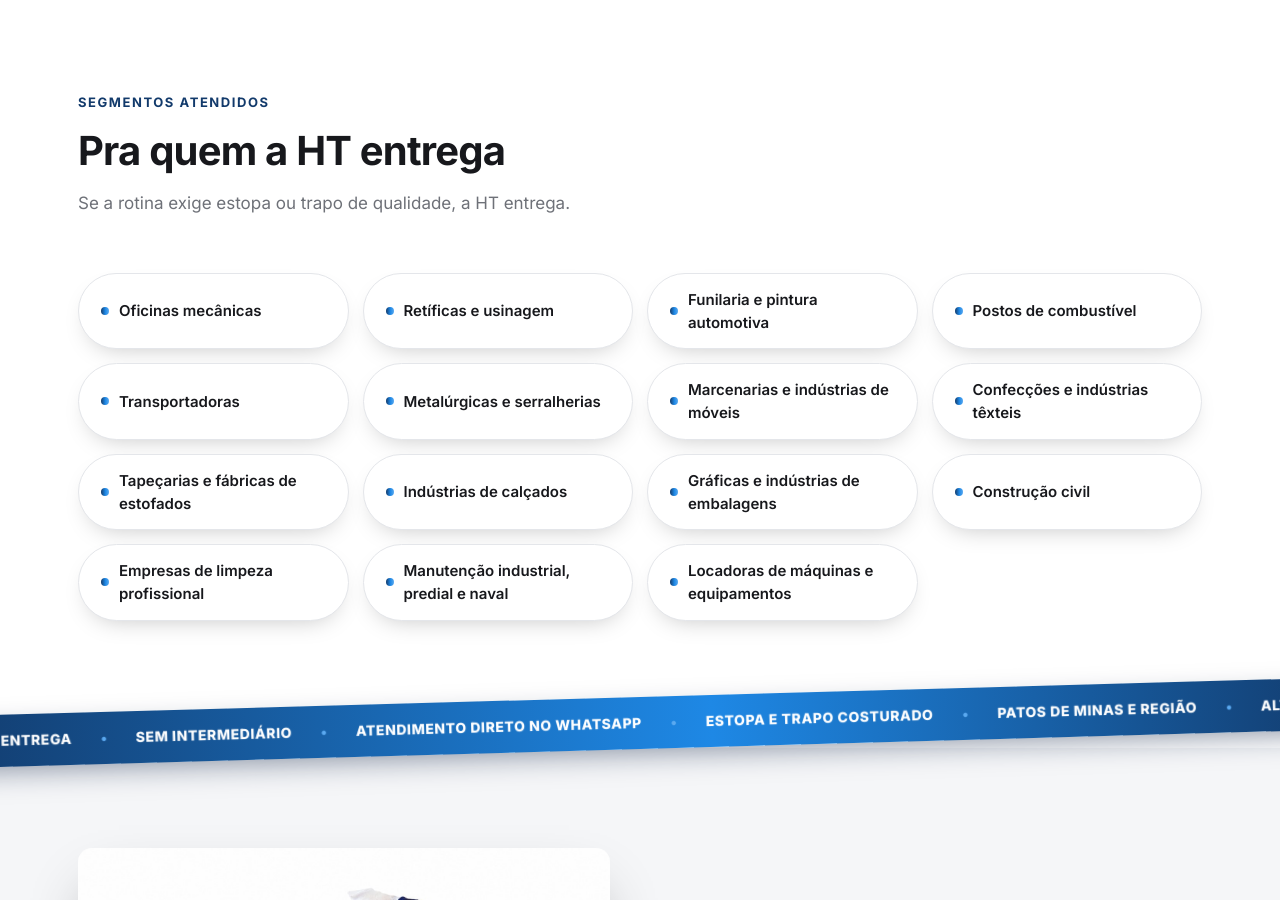
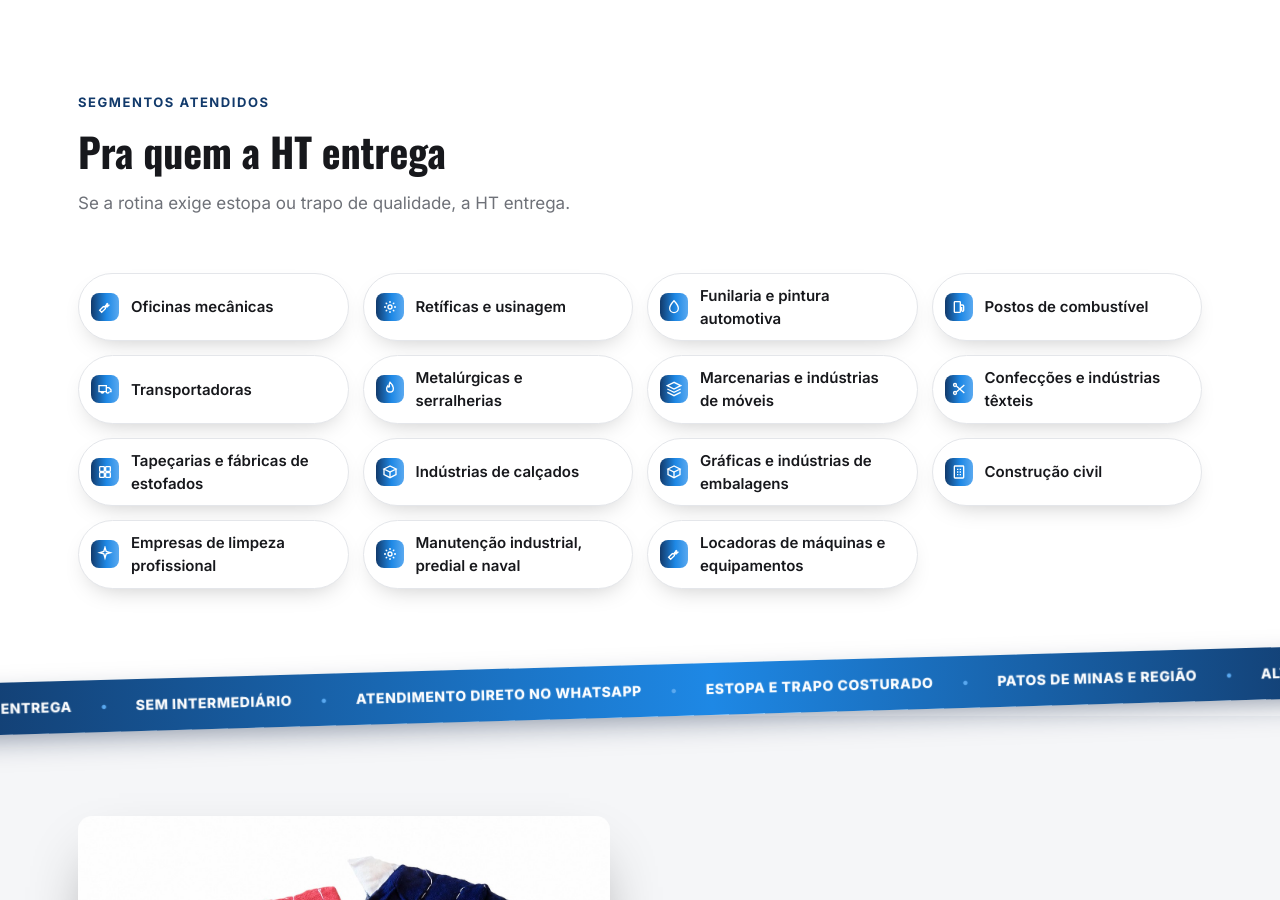
Before and after one commit to gdigitalag-design/ht-estopas-site, a plain HTML site: page index.html in a window 1280 px wide. Shown: the part 1900-2800 px from the top of the page. Drawn offline with nearby package versions, Linux system fonts and the light colour scheme.

Commit message:
Melhorias de design: hierarquia de cor, tipografia e icones
- Novo botao btn-brand (azul da marca) para CTAs de navegacao, reservando o verde so para acoes diretas de WhatsApp
- Adiciona Oswald como fonte de titulos (h1/h2), mantendo Inter no corpo
- Substitui os pontos da lista de segmentos por icones tematicos (28px, fundo em gradiente azul)
- Padroniza os contatos do Thiago/Henrique como botoes pill de WhatsApp, consistente com o resto do site

```diff
--- a/assets/css/style.css
+++ b/assets/css/style.css
@@ -14,6 +14,7 @@
   --gradient-dark: linear-gradient(160deg, #101116 0%, #17181C 45%, #12213b 100%);
 
   --font: "Inter", "Segoe UI", Arial, Helvetica, sans-serif;
+  --font-heading: "Oswald", "Inter", "Segoe UI", Arial, Helvetica, sans-serif;
 
   --container: 1180px;
   --radius: 14px;
@@ -43,6 +44,7 @@
 a { color: inherit; text-decoration: none; }
 ul { list-style: none; margin: 0; padding: 0; }
 h1, h2, h3, h4 { margin: 0; line-height: 1.15; letter-spacing: -0.02em; }
+h1, h2 { font-family: var(--font-heading); letter-spacing: -0.005em; }
 p { margin: 0; }
 
 .container {
@@ -92,6 +94,12 @@
   color: #fff;
 }
 .btn-dark:hover { transform: translateY(-2px); background: #000; }
+.btn-brand {
+  background: var(--gradient-swoosh);
+  color: #fff;
+  box-shadow: 0 14px 30px -10px rgba(30,136,229,.45);
+}
+.btn-brand:hover { transform: translateY(-2px); box-shadow: 0 18px 36px -10px rgba(30,136,229,.55); }
 .btn svg { width: 18px; height: 18px; flex: none; }
 
 /* ===== Header ===== */
@@ -359,8 +367,8 @@
 .segmento-chip {
   display: flex;
   align-items: center;
-  gap: 10px;
-  padding: 14px 22px;
+  gap: 12px;
+  padding: 10px 20px 10px 12px;
   border-radius: 999px;
   background: var(--branco);
   border: 1px solid #E4E6EA;
@@ -368,11 +376,14 @@
   font-size: 15px;
   box-shadow: var(--shadow-sm);
 }
-.segmento-chip .dot { flex: none; }
-.segmento-chip .dot {
-  width: 8px; height: 8px; border-radius: 50%;
+.chip-icon {
+  flex: none;
+  width: 28px; height: 28px;
+  border-radius: 8px;
   background: var(--gradient-swoosh);
+  display: flex; align-items: center; justify-content: center;
 }
+.chip-icon svg { width: 16px; height: 16px; stroke: #fff; }
 
 .section-divider {
   display: block;
@@ -541,7 +552,21 @@
 }
 .people-card h4 { font-size: 18px; margin-bottom: 4px; }
 .people-card p { color: var(--chumbo); font-size: 14.5px; }
-.people-card a { color: var(--azul-ht); font-weight: 700; font-size: 14.5px; }
+.people-card-cta {
+  display: inline-flex;
+  align-items: center;
+  gap: 8px;
+  padding: 10px 18px;
+  border-radius: 999px;
+  background: linear-gradient(90deg, #1DA851 0%, #25D366 100%);
+  color: #fff;
+  font-weight: 700;
+  font-size: 14.5px;
+  box-shadow: 0 10px 22px -10px rgba(37,211,102,.55);
+  transition: transform .2s ease, box-shadow .2s ease;
+}
+.people-card-cta:hover { transform: translateY(-2px); box-shadow: 0 14px 26px -10px rgba(37,211,102,.65); }
+.people-card-cta svg { width: 16px; height: 16px; flex: none; }
 
 .values-strip {
   display: grid;
--- a/index.html
+++ b/index.html
@@ -8,7 +8,7 @@
 <link rel="icon" type="image/svg+xml" href="assets/img/logo.svg">
 <link rel="preconnect" href="https://fonts.googleapis.com">
 <link rel="preconnect" href="https://fonts.gstatic.com" crossorigin>
-<link href="https://fonts.googleapis.com/css2?family=Inter:wght@400;500;600;700;800;900&display=swap" rel="stylesheet">
+<link href="https://fonts.googleapis.com/css2?family=Inter:wght@400;500;600;700;800;900&family=Oswald:wght@500;600;700&display=swap" rel="stylesheet">
 <link rel="stylesheet" href="assets/css/style.css">
 </head>
 <body>
@@ -126,21 +126,21 @@
       <p>Se a rotina exige estopa ou trapo de qualidade, a HT entrega.</p>
     </div>
     <div class="segmentos-list">
-      <span class="segmento-chip"><span class="dot"></span> Oficinas mecânicas</span>
-      <span class="segmento-chip"><span class="dot"></span> Retíficas e usinagem</span>
-      <span class="segmento-chip"><span class="dot"></span> Funilaria e pintura automotiva</span>
-      <span class="segmento-chip"><span class="dot"></span> Postos de combustível</span>
-      <span class="segmento-chip"><span class="dot"></span> Transportadoras</span>
-      <span class="segmento-chip"><span class="dot"></span> Metalúrgicas e serralherias</span>
-      <span class="segmento-chip"><span class="dot"></span> Marcenarias e indústrias de móveis</span>
-      <span class="segmento-chip"><span class="dot"></span> Confecções e indústrias têxteis</span>
-      <span class="segmento-chip"><span class="dot"></span> Tapeçarias e fábricas de estofados</span>
-      <span class="segmento-chip"><span class="dot"></span> Indústrias de calçados</span>
-      <span class="segmento-chip"><span class="dot"></span> Gráficas e indústrias de embalagens</span>
-      <span class="segmento-chip"><span class="dot"></span> Construção civil</span>
-      <span class="segmento-chip"><span class="dot"></span> Empresas de limpeza profissional</span>
-      <span class="segmento-chip"><span class="dot"></span> Manutenção industrial, predial e naval</span>
-      <span class="segmento-chip"><span class="dot"></span> Locadoras de máquinas e equipamentos</span>
+      <span class="segmento-chip"><span class="chip-icon"><svg viewBox="0 0 24 24" fill="none" stroke="currentColor" stroke-width="2"><path d="M14.7 6.3a4 4 0 0 1-5.1 5.1L4 17l3 3 5.6-5.6a4 4 0 0 1 5.1-5.1l-2.8 2.8-2.1-2.1 2.9-2.8z"/></svg></span> Oficinas mecânicas</span>
+      <span class="segmento-chip"><span class="chip-icon"><svg viewBox="0 0 24 24" fill="none" stroke="currentColor" stroke-width="2"><circle cx="12" cy="12" r="3"/><path d="M12 3v3M12 18v3M21 12h-3M6 12H3M18.4 5.6l-2.1 2.1M7.7 16.3l-2.1 2.1M18.4 18.4l-2.1-2.1M7.7 7.7 5.6 5.6"/></svg></span> Retíficas e usinagem</span>
+      <span class="segmento-chip"><span class="chip-icon"><svg viewBox="0 0 24 24" fill="none" stroke="currentColor" stroke-width="2"><path d="M12 2.5s6.5 6.7 6.5 11.5a6.5 6.5 0 1 1-13 0C5.5 9.2 12 2.5 12 2.5Z"/></svg></span> Funilaria e pintura automotiva</span>
+      <span class="segmento-chip"><span class="chip-icon"><svg viewBox="0 0 24 24" fill="none" stroke="currentColor" stroke-width="2"><rect x="5" y="4" width="9" height="16" rx="1"/><path d="M14 9h3a2 2 0 0 1 2 2v6a1.5 1.5 0 0 1-3 0v-4h-2"/></svg></span> Postos de combustível</span>
+      <span class="segmento-chip"><span class="chip-icon"><svg viewBox="0 0 24 24" fill="none" stroke="currentColor" stroke-width="2"><path d="M3 7h11v9H3zM14 10h4l3 3v3h-2M14 16a2 2 0 1 0 4 0M6 16a2 2 0 1 0 4 0"/></svg></span> Transportadoras</span>
+      <span class="segmento-chip"><span class="chip-icon"><svg viewBox="0 0 24 24" fill="none" stroke="currentColor" stroke-width="2"><path d="M12 2s5 4.5 5 9.5a5 5 0 0 1-10 0c0-1.7.8-3 1.6-4.1.3 1 .9 1.6 1.6 1.6.9 0 1.3-1 .8-2C10.4 5 12 2 12 2Z"/></svg></span> Metalúrgicas e serralherias</span>
+      <span class="segmento-chip"><span class="chip-icon"><svg viewBox="0 0 24 24" fill="none" stroke="currentColor" stroke-width="2"><path d="M12 2 2 7l10 5 10-5-10-5Z"/><path d="M2 12l10 5 10-5"/><path d="M2 17l10 5 10-5"/></svg></span> Marcenarias e indústrias de móveis</span>
+      <span class="segmento-chip"><span class="chip-icon"><svg viewBox="0 0 24 24" fill="none" stroke="currentColor" stroke-width="2"><circle cx="6" cy="6" r="2.2"/><circle cx="6" cy="18" r="2.2"/><path d="M8 7.5 20 18M8 16.5 20 6"/></svg></span> Confecções e indústrias têxteis</span>
+      <span class="segmento-chip"><span class="chip-icon"><svg viewBox="0 0 24 24" fill="none" stroke="currentColor" stroke-width="2"><rect x="4" y="4" width="7" height="7" rx="1"/><rect x="13" y="4" width="7" height="7" rx="1"/><rect x="4" y="13" width="7" height="7" rx="1"/><rect x="13" y="13" width="7" height="7" rx="1"/></svg></span> Tapeçarias e fábricas de estofados</span>
+      <span class="segmento-chip"><span class="chip-icon"><svg viewBox="0 0 24 24" fill="none" stroke="currentColor" stroke-width="2"><path d="M12 3 3 7.5 12 12l9-4.5L12 3Z"/><path d="M3 7.5V16l9 4.5 9-4.5V7.5"/><path d="M12 12v8.5"/></svg></span> Indústrias de calçados</span>
+      <span class="segmento-chip"><span class="chip-icon"><svg viewBox="0 0 24 24" fill="none" stroke="currentColor" stroke-width="2"><path d="M12 3 3 7.5 12 12l9-4.5L12 3Z"/><path d="M3 7.5V16l9 4.5 9-4.5V7.5"/><path d="M12 12v8.5"/></svg></span> Gráficas e indústrias de embalagens</span>
+      <span class="segmento-chip"><span class="chip-icon"><svg viewBox="0 0 24 24" fill="none" stroke="currentColor" stroke-width="2"><rect x="5" y="3" width="14" height="18" rx="1"/><path d="M9 8h2M13 8h2M9 12h2M13 12h2M9 16h2M13 16h2"/></svg></span> Construção civil</span>
+      <span class="segmento-chip"><span class="chip-icon"><svg viewBox="0 0 24 24" fill="none" stroke="currentColor" stroke-width="2"><path d="M12 2l1.8 6.2L20 10l-6.2 1.8L12 18l-1.8-6.2L4 10l6.2-1.8L12 2Z"/></svg></span> Empresas de limpeza profissional</span>
+      <span class="segmento-chip"><span class="chip-icon"><svg viewBox="0 0 24 24" fill="none" stroke="currentColor" stroke-width="2"><circle cx="12" cy="12" r="3"/><path d="M12 3v3M12 18v3M21 12h-3M6 12H3M18.4 5.6l-2.1 2.1M7.7 16.3l-2.1 2.1M18.4 18.4l-2.1-2.1M7.7 7.7 5.6 5.6"/></svg></span> Manutenção industrial, predial e naval</span>
+      <span class="segmento-chip"><span class="chip-icon"><svg viewBox="0 0 24 24" fill="none" stroke="currentColor" stroke-width="2"><path d="M14.7 6.3a4 4 0 0 1-5.1 5.1L4 17l3 3 5.6-5.6a4 4 0 0 1 5.1-5.1l-2.8 2.8-2.1-2.1 2.9-2.8z"/></svg></span> Locadoras de máquinas e equipamentos</span>
     </div>
   </div>
 </section>
@@ -185,7 +185,7 @@
       <span class="eyebrow">Sobre a HT</span>
       <h2>Quem trabalha pesado, confia na HT</h2>
       <p style="margin-top:16px;color:var(--chumbo);font-size:17px;">A HT Estopas fornece estopas e trapos costurados com resistência pra indústria, oficina e limpeza profissional em Patos de Minas e região. Atendimento direto com Thiago e Henrique, sem enrolação.</p>
-      <a class="btn btn-primary" style="margin-top:26px;" href="sobre.html">Conheça a empresa</a>
+      <a class="btn btn-brand" style="margin-top:26px;" href="sobre.html">Conheça a empresa</a>
     </div>
   </div>
 </section>
```
Also changed, not shown: contato.html (+1 -1 lines), produtos.html (+1 -1 lines), sobre.html (+9 -3 lines).
